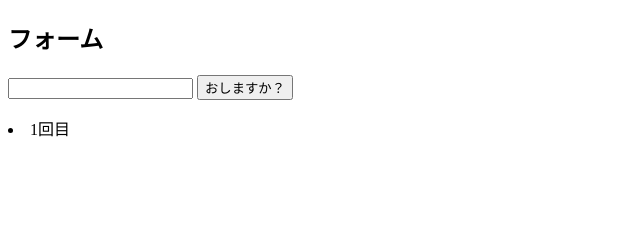
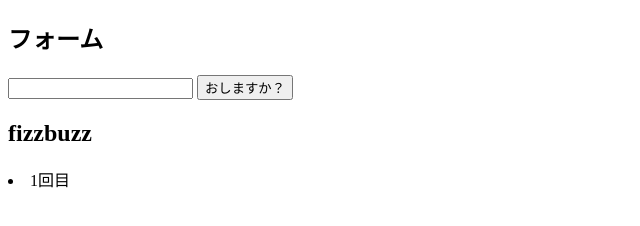
Before and after one commit to kichy187/Web1-12, a plain HTML site: page index.html in a window 1280 px wide. Shown: the whole page, without its empty margins (0-640 px from the left). Drawn offline with Linux system fonts and the light colour scheme.

Commit message:
Update index.html

```diff
--- a/index.html
+++ b/index.html
@@ -13,6 +13,7 @@
      </form>
     </section>
     <section>
+     <h1>fizzbuzz</h1>
      <p id ="list"></p>
      <p id ="re"></p>
      <p id ="rere"></p>
```
